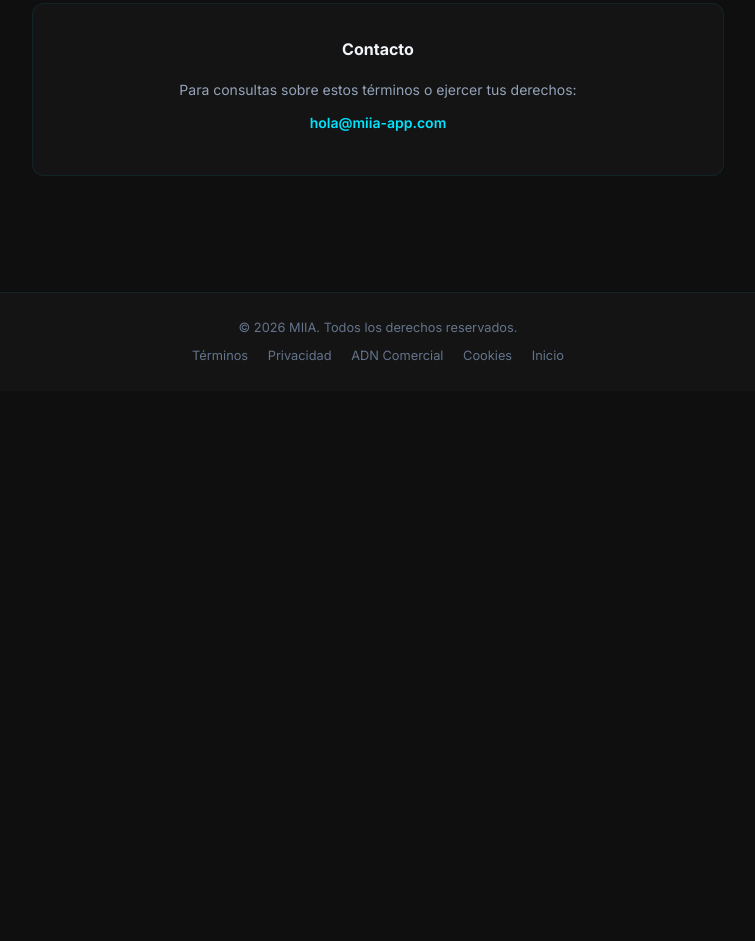
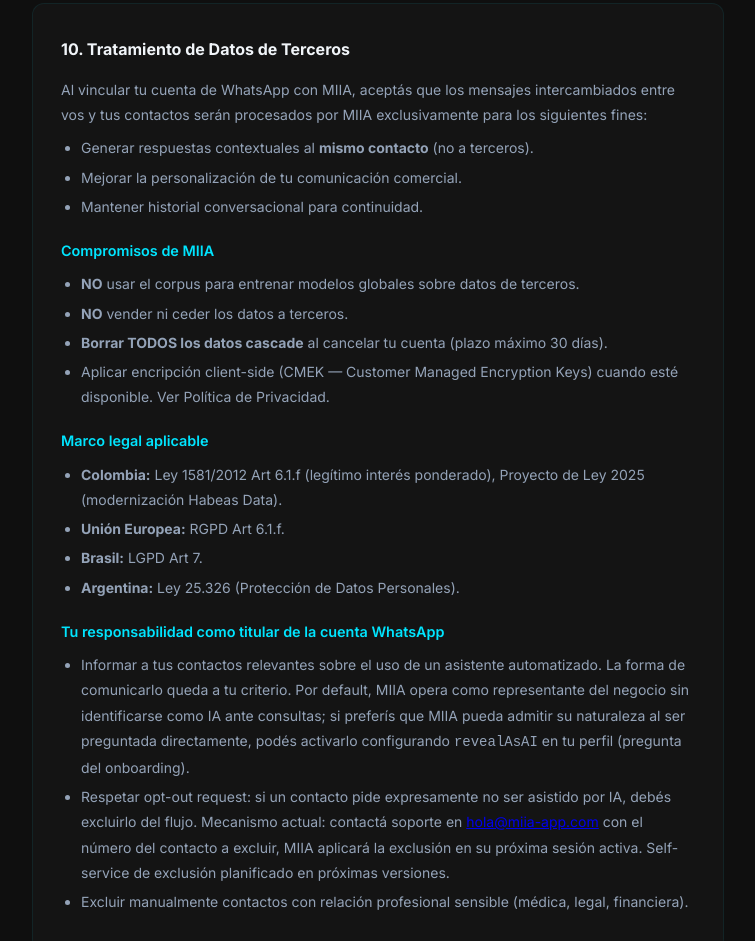
Before and after one commit to marianodestefano-dev/miia-frontend, a website: page terms.html in a window 1280 px wide. Shown: the part 4714-5655 px from the top of the page, without its empty margins (262-1017 px from the left). Before the commit the page ends 5105 px from the top, so only its background shows below. Drawn offline with Linux system fonts and the light colour scheme.

Commit message:
feat(c410): cláusulas legales — terceros + acceso datos + limitaciones corpus
Implementa C-410 Cimientos §3 C.10 / Mitigación A — cláusulas públicas que
declaran qué hace MIIA con datos de terceros, quién accede al corpus, y
qué limitaciones aplican al ADN extraído del WhatsApp del owner.

Cambios frontend:
- terms.html sección 10 NEW: "Tratamiento de Datos de Terceros"
  · "Tu responsabilidad como titular de la cuenta WhatsApp"
    (informar a contactos relevantes; default revealAsAI=false con
    opt-in en onboarding; mecanismo opt-out hoy = soporte
    hola@miia-app.com; self-service planificado en próximas versiones)
  · TODO HTML comment para re-publicar "Pre-filtro automático
    información sensible" cuando Mitigación C deploye en C-410.b
- privacy.html sección NEW: "Acceso a Datos"
  · Equipo MIIA (Mariano + Anthropic Claude API)
  · Fortaleza de Privacidad CMEK como compromiso futuro
- dna-extraction.html sección NEW: "Limitaciones de Uso del Corpus de ADN"
  · 4 limitaciones: uso restringido por contacto, no análisis cross-contact,
    no training globales, borrado garantizado al CANCELAR CUENTA
    (con nota técnica distinguiendo "desvincular" de "cancelar cuenta")

Texto γ5 (Wi-VSC review): frase #1 corregida para reflejar correctamente
el default revealAsAI=false en core/prompt_builder.js:46+:445+:1633.
Frase #2 con mecanismo operativo HOY (mailto soporte) en vez de
promesa marketing-soft.

Backend acompañante (commit 1f29187 miia-backend): 4 endpoints
/api/owner/consent/* + requireOwner middleware ya live en Railway.

Carta firmada: I (Mariano) 2026-04-25 + Wi-VSC review γ5.
Edificio: Cimientos §3 C.10 (consent terceros).

Co-Authored-By: Mariano De Stefano <mariano.destefano@gmail.com>

```diff
--- a/terms.html
+++ b/terms.html
@@ -330,6 +330,44 @@
     </ul>
   </div>
 
+  <!-- Tratamiento de datos de terceros (C-410 Cimientos §3 C.10) -->
+  <div class="legal-section">
+    <h2>10. Tratamiento de Datos de Terceros</h2>
+    <p>Al vincular tu cuenta de WhatsApp con MIIA, aceptás que los mensajes intercambiados entre vos y tus contactos serán procesados por MIIA exclusivamente para los siguientes fines:</p>
+    <ul>
+      <li>Generar respuestas contextuales al <strong>mismo contacto</strong> (no a terceros).</li>
+      <li>Mejorar la personalización de tu comunicación comercial.</li>
+      <li>Mantener historial conversacional para continuidad.</li>
+    </ul>
+
+    <h3>Compromisos de MIIA</h3>
+    <ul>
+      <li><strong>NO</strong> usar el corpus para entrenar modelos globales sobre datos de terceros.</li>
+      <li><strong>NO</strong> vender ni ceder los datos a terceros.</li>
+      <li><strong>Borrar TODOS los datos cascade</strong> al cancelar tu cuenta (plazo máximo 30 días).</li>
+      <li>Aplicar encripción client-side (CMEK — Customer Managed Encryption Keys) cuando esté disponible. Ver Política de Privacidad.</li>
+    </ul>
+
+    <h3>Marco legal aplicable</h3>
+    <ul>
+      <li><strong>Colombia:</strong> Ley 1581/2012 Art 6.1.f (legítimo interés ponderado), Proyecto de Ley 2025 (modernización Habeas Data).</li>
+      <li><strong>Unión Europea:</strong> RGPD Art 6.1.f.</li>
+      <li><strong>Brasil:</strong> LGPD Art 7.</li>
+      <li><strong>Argentina:</strong> Ley 25.326 (Protección de Datos Personales).</li>
+    </ul>
+
+    <h3>Tu responsabilidad como titular de la cuenta WhatsApp</h3>
+    <ul>
+      <li>Informar a tus contactos relevantes sobre el uso de un asistente automatizado. La forma de comunicarlo queda a tu criterio. Por default, MIIA opera como representante del negocio sin identificarse como IA ante consultas; si preferís que MIIA pueda admitir su naturaleza al ser preguntada directamente, podés activarlo configurando <code>revealAsAI</code> en tu perfil (pregunta del onboarding).</li>
+      <li>Respetar opt-out request: si un contacto pide expresamente no ser asistido por IA, debés excluirlo del flujo. Mecanismo actual: contactá soporte en <a href="mailto:hola@miia-app.com">hola@miia-app.com</a> con el número del contacto a excluir, MIIA aplicará la exclusión en su próxima sesión activa. Self-service de exclusión planificado en próximas versiones.</li>
+      <li>Excluir manualmente contactos con relación profesional sensible (médica, legal, financiera).</li>
+    </ul>
+
+    <!-- TODO C-410.b: re-publicar sección "Pre-filtro automático de información sensible"
+         cuando Mitigación C (PASO 8 tenant_manager — auto-skip keywords sensibles +
+         log safety_incidents + notify owner self-chat) deploye con tests. -->
+  </div>
+
   <!-- Contact -->
   <div class="legal-section" style="text-align: center;">
     <h2>Contacto</h2>
```
Also changed, not shown: dna-extraction.html (+21 -0 lines), privacy.html (+13 -0 lines).
